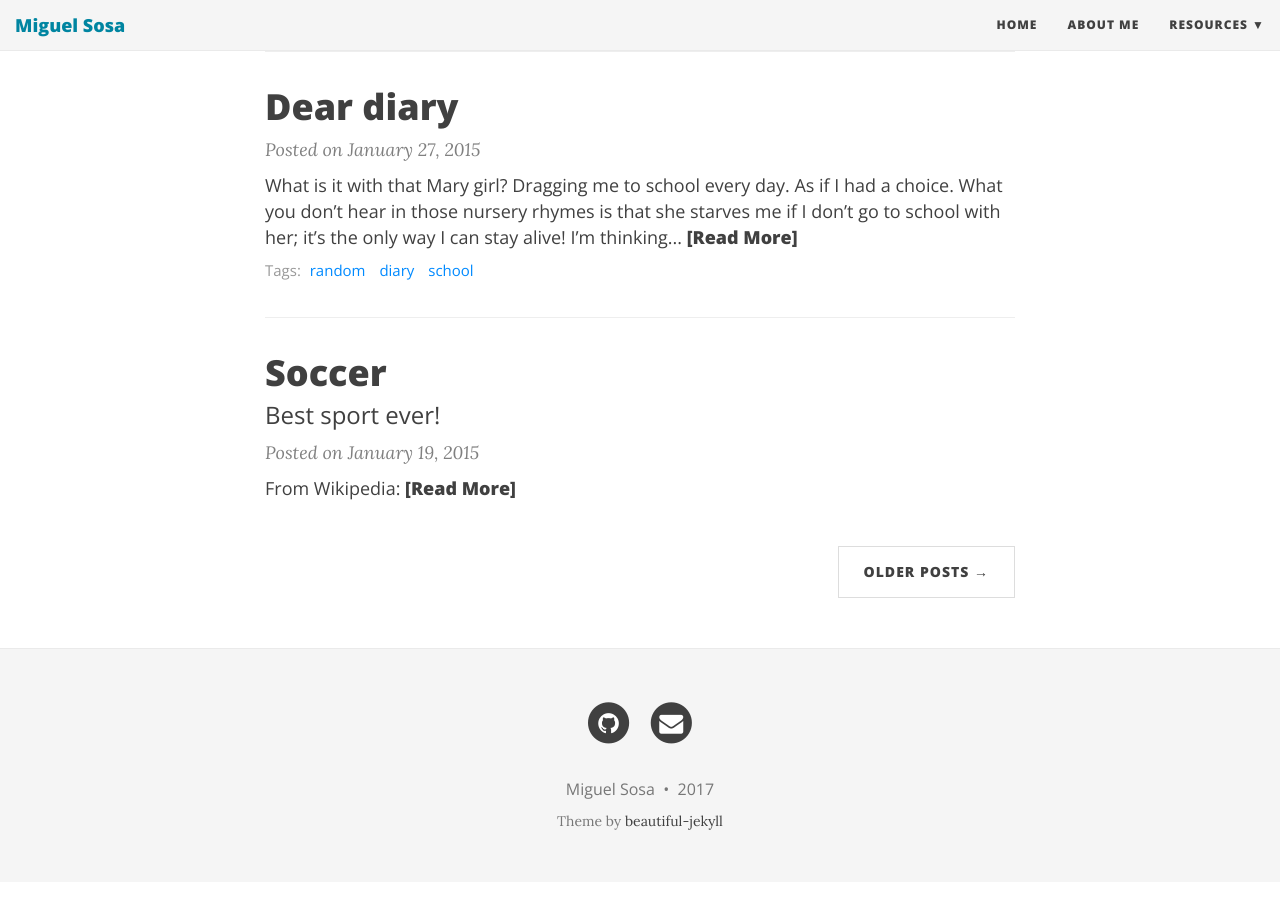
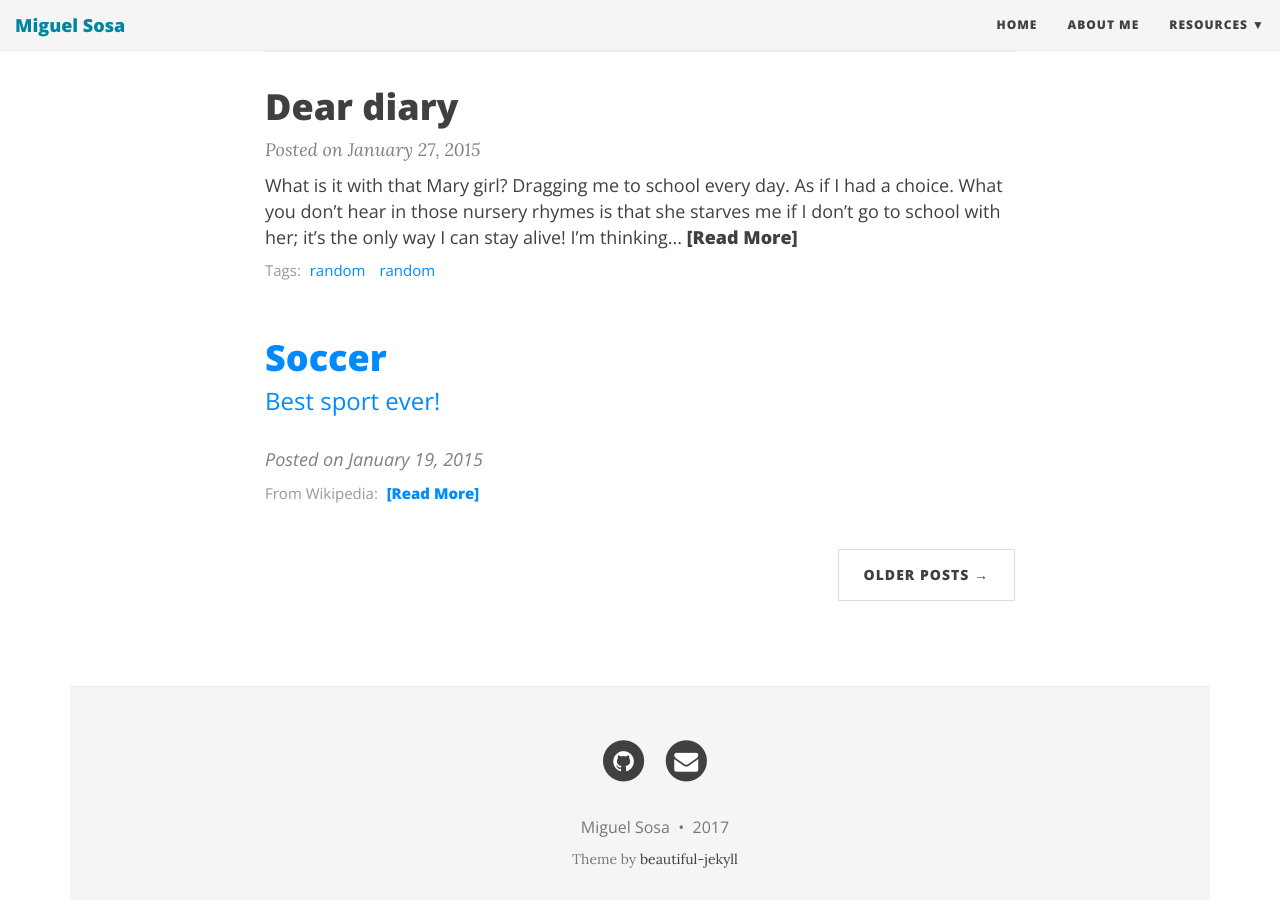
Before and after one commit to ms38279/ms38279.github.io, a Jekyll site: the page built from index.html, in a window 1280 px wide and 900 px high, scrolled down 1089 px. Built offline with Jekyll 4.4.1, drawn with Linux system fonts in a browser that asks for light colours; nearby versions of some CDN libraries; the list of posts is cut into pages by our own code.

```diff
--- a/index.html
+++ b/index.html
@@ -50,6 +50,8 @@ use-site-title: true
       {% if site.link-tags %}
       {% for tag in post.tags %}
       <a href="{{ site.baseurl }}/tag/{{ tag }}">{{ tag }}</a>
+      <a href="/tag/{{ tag }}">{{ tag }}</a> <!-- add link to tags ->
+
       {% endfor %}
       {% else %}
         {{ post.tags | join: ", " }}
```
